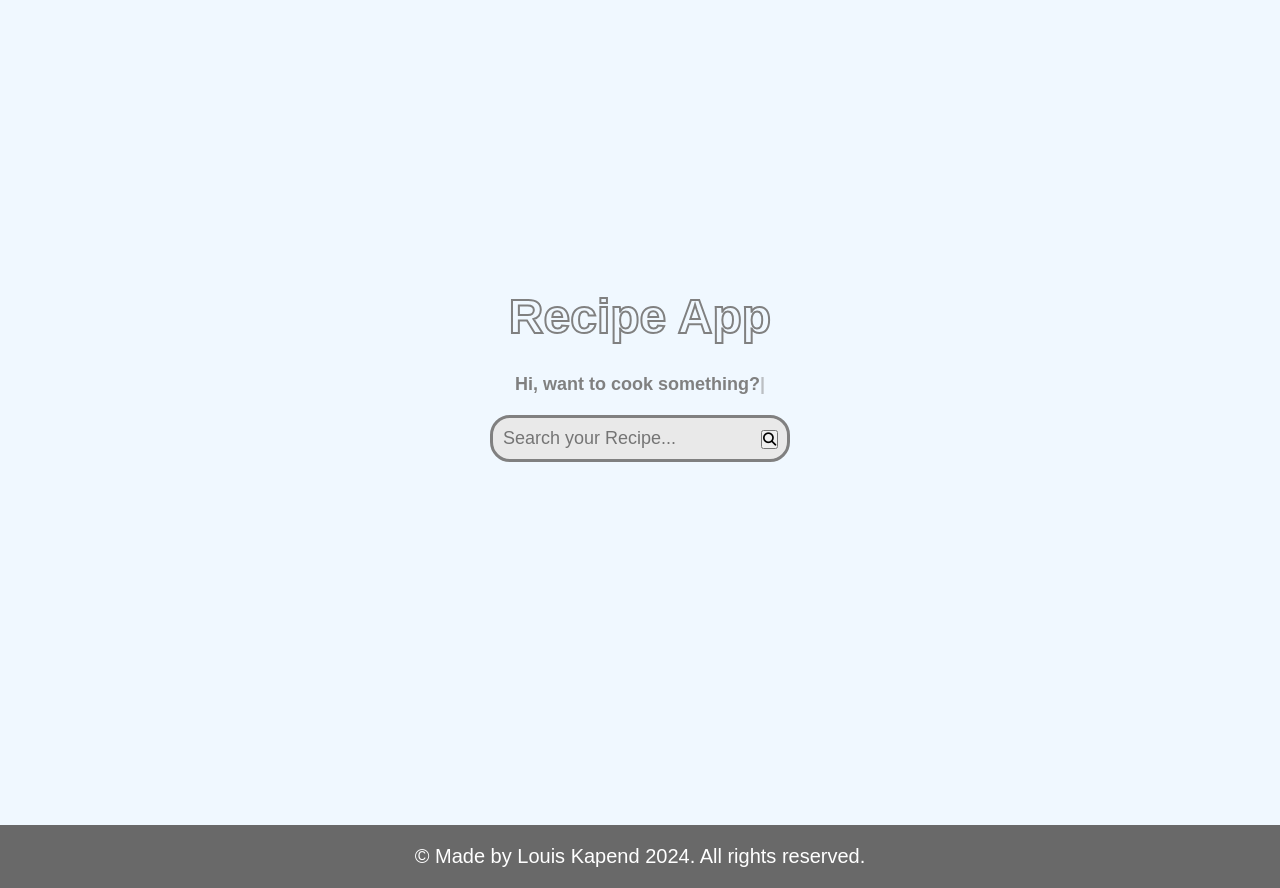
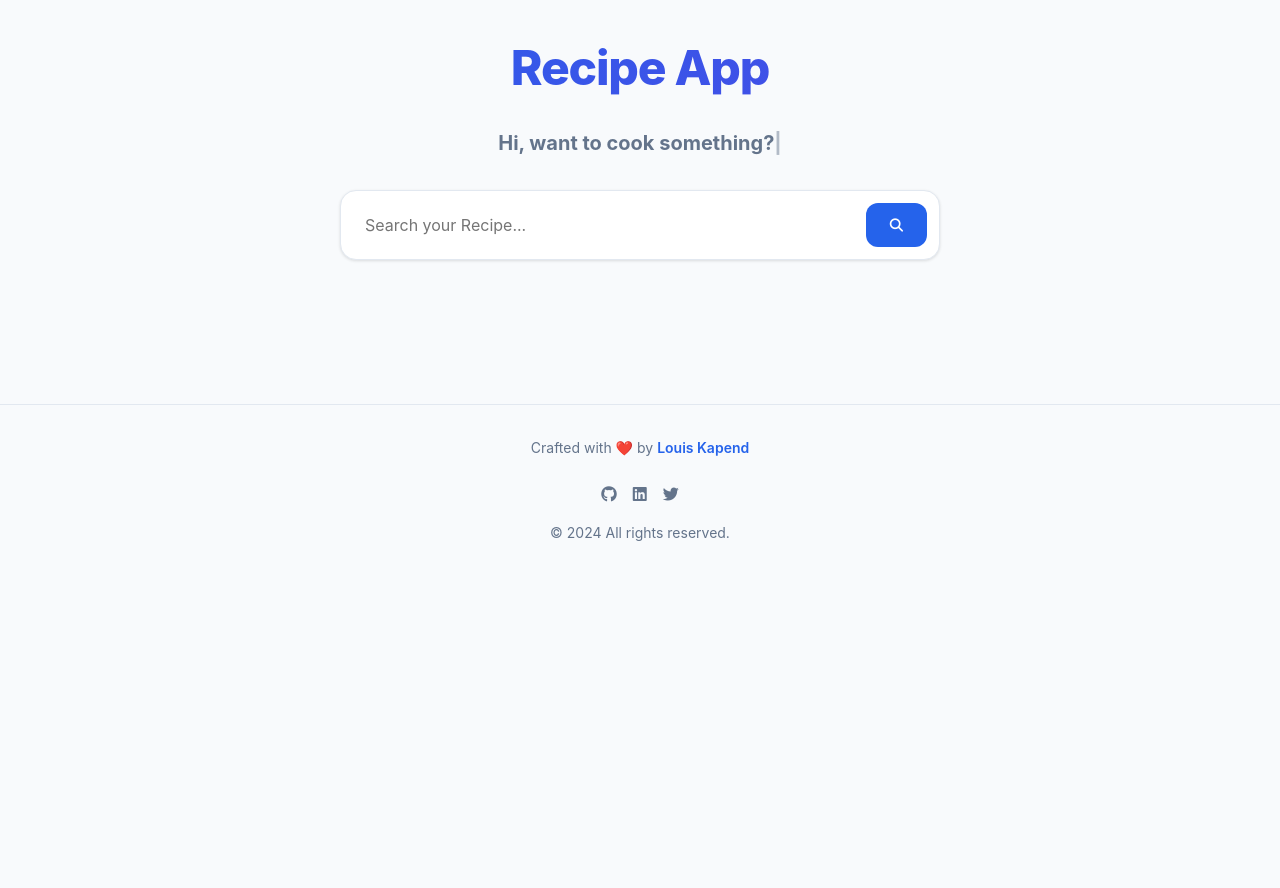
Before and after one commit to Lint2016/Recipe-App, a plain HTML site: page index.html in a window 1280 px wide. After the commit the page ends 800 px from the top, so only its background shows below. Drawn offline with nearby package versions, Linux system fonts and the light colour scheme.

Commit message:
improved UI

```diff
--- a/index.html
+++ b/index.html
@@ -38,10 +38,19 @@
     <script src="index.js"></script>
 
     <div class="footer">
-        <footer >
-            &copy; Made by Louis Kapend 2024. All rights reserved.
+        <footer>
+            <div class="copyright">
+                Crafted with ❤️ by <a href="#" class="author">Louis Kapend</a>
+            </div>
+            <div class="social-links">
+                <a href="https://github.com/Lint2016" title="GitHub"><i class="fa-brands fa-github"></i></a>
+                <a href="https://www.linkedin.com/in/louis-diur-kapend-732033240/" title="LinkedIn"><i class="fa-brands fa-linkedin"></i></a>
+                <a href="https://x.com/Louiskapend" title="Twitter"><i class="fa-brands fa-twitter"></i></a>
+            </div>
+            <div class="copyright">
+                &copy; 2024 All rights reserved.
+            </div>
         </footer>
-
     </div>
 
 </body>
--- a/style.css
+++ b/style.css
@@ -2,126 +2,225 @@
     margin: 0;
     padding: 0;
     box-sizing: border-box;
-
+    font-family: 'Inter', system-ui, -apple-system, sans-serif;
 }
 
+:root {
+    --primary-color: #2563eb;
+    --text-color: #1f2937;
+    --background-color: #f8fafc;
+    --card-background: #ffffff;
+    --shadow-sm: 0 1px 3px rgba(0,0,0,0.12);
+    --shadow-md: 0 4px 6px -1px rgba(0,0,0,0.1);
+}
 
-img{
-    width: 100%;
-    height: 100%;
-    object-fit: cover;
+html {
+    font-size: 16px;
+    background-color: var(--background-color);
 }
-html{
-    font-size: 12px;
-    font-family: Arial, Helvetica, sans-serif;
-    height: 100%;
-    background-color: #f0f8ff;
+
+body {
+    color: var(--text-color);
+    line-height: 1.5;
+    min-height: 100vh;
 }
-   body {
-        margin: 0;
-        height: 100%;
-    }
 
-h2{
-    text-align: center;
-    color: grey;
+section {
+    padding: 2rem 1rem;
 }
-section{
-    min-height: 100vh;
-    width: 100%;
-    align-items: center;
-    justify-content: center;
-    display: flex;
-    padding: 100px 0;
-}
-.container{
+
+.container {
     width: 90%;
-    height: auto;
     max-width: 1200px;
     margin: 0 auto;
 }
-.brand{
+
+.brand {
     text-align: center;
-    font-size: 4rem;
-    margin-bottom: 30px;
-    color: transparent; /* Make the text color transparent */
-    -webkit-text-stroke: 2px gray; /* Add a thick gray border to the text */
+    font-size: 3rem;
+    font-weight: 800;
+    background: linear-gradient(135deg, #2563eb, #4f46e5);
+    -webkit-background-clip: text;
+    background-clip: text;
+    color: transparent;
+    margin-bottom: 1.5rem;
+    letter-spacing: -0.025em;
+}
 
+h2 {
+    text-align: center;
+    color: #64748b;
+    font-size: 1.25rem;
+    margin-bottom: 2rem;
 }
-form{
-    width: 300px;
-    max-width: 400px;
-    margin: 20px auto;
-    background-color: rgb(233, 233, 233);
-    border-radius: 20px;
-    border: 3px solid gray;
+
+form {
+    width: 100%;
+    max-width: 600px;
+    margin: 2rem auto;
+    background-color: var(--card-background);
+    border-radius: 1rem;
+    padding: 0.75rem;
+    display: flex;
+    box-shadow: var(--shadow-sm);
+    border: 1px solid #e2e8f0;
+    transition: all 0.3s ease;
 }
-form input{
-    width: 90%;
+
+form:focus-within {
+    box-shadow: var(--shadow-md);
+    border-color: var(--primary-color);
+}
+
+form input {
+    flex: 1;
     background-color: transparent;
-    padding: 10px;
-    border-radius: 20px;
+    padding: 0.75rem;
     border: none;
     outline: none;
-    font-size: 1.5rem;
-    display: inline-block;
+    font-size: 1rem;
+    color: var(--text-color);
 }
-.search-result{
-margin-top: 50px;
-display: grid;
-width: 100%;
-gap: 50px;
-grid-template-columns: repeat(auto-fit, minmax(300px, 1fr));
+
+form button {
+    background-color: var(--primary-color);
+    border: none;
+    padding: 0.75rem 1.5rem;
+    border-radius: 0.75rem;
+    color: white;
+    cursor: pointer;
+    transition: background-color 0.3s ease;
 }
-.item{
+
+form button:hover {
+    background-color: #1d4ed8;
+}
+
+.search-result {
+    margin-top: 3rem;
+    display: grid;
+    gap: 2rem;
+    grid-template-columns: repeat(auto-fill, minmax(300px, 1fr));
+}
+
+.item {
+    background-color: var(--card-background);
+    border-radius: 1rem;
+    overflow: hidden;
+    box-shadow: var(--shadow-sm);
+    transition: transform 0.3s ease, box-shadow 0.3s ease;
+}
+
+.item:hover {
+    transform: translateY(-4px);
+    box-shadow: var(--shadow-md);
+}
+
+.item img {
     width: 100%;
-    border-radius: 8px;
-    background-color: rgb(37, 37, 37);
-    padding: 55px;
-    overflow: hidden;
+    height: 200px;
+    object-fit: cover;
 }
-img{
-  border-radius: 5px;
-  width: 100%;
-  height: 300px;
+
+.item-content {
+    padding: 1.5rem;
 }
-.flex-container{
-display: flex;
-align-items: center;
-justify-content: space-between;
+
+.flex-container {
+    display: flex;
+    align-items: flex-start;
+    justify-content: space-between;
+    gap: 1rem;
+    margin-bottom: 1rem;
 }
-.title{
-    color: whitesmoke;
-    margin: 20px 10px 0 0;
-    font-size: 1.8rem;
-    font-weight: 4rem;
+
+.title {
+    color: var(--text-color);
+    font-size: 1.25rem;
+    font-weight: 600;
+    margin: 0;
 }
-.view-button{
-text-decoration: none;
-text-align: center;
-padding: 10px 5px;
-background-color: dimgray;
-border-radius: 5px;
-border: 2px dimgray;
-width: auto;
-color: whitesmoke;
-margin-top: 20px;
-align-self: self-start;
+
+.view-button {
+    text-decoration: none;
+    background-color: var(--primary-color);
+    color: white;
+    padding: 0.5rem 1rem;
+    border-radius: 0.5rem;
+    font-size: 0.875rem;
+    transition: background-color 0.3s ease;
+    white-space: nowrap;
 }
-.item-data{
-    color: whitesmoke;
-    display: block;
-    margin-top: 10px;
-    line-height: 2rem;
-    font-size: 1.5rem;
-    letter-spacing: .05rem;
+
+.view-button:hover {
+    background-color: #1d4ed8;
 }
-.footer{
+
+.item-data {
+    color: #64748b;
+    font-size: 0.875rem;
+    margin-bottom: 0.5rem;
+}
+
+.footer {
+    background-color: #f8fafc;
+    border-top: 1px solid #e2e8f0;
+    padding: 2rem 1rem;
+    margin-top: 4rem;
+}
+
+.footer footer {
+    max-width: 1200px;
+    margin: 0 auto;
+    display: flex;
+    flex-direction: column;
+    align-items: center;
+    gap: 1rem;
+}
+
+.footer .copyright {
+    font-size: 0.875rem;
+    color: #64748b;
     text-align: center;
-    margin-top: 25px;
-    margin-bottom: 25px;
-font-size: 20px;
-background: dimgray;
-padding: 20px;
-color: white;
+    line-height: 1.5;
 }
+
+.footer .author {
+    color: #2563eb;
+    font-weight: 600;
+    text-decoration: none;
+    transition: color 0.2s ease;
+}
+
+.footer .author:hover {
+    color: #1d4ed8;
+}
+
+.footer .social-links {
+    display: flex;
+    gap: 1rem;
+    margin-top: 0.5rem;
+}
+
+.footer .social-links a {
+    color: #64748b;
+    transition: color 0.2s ease;
+}
+
+.footer .social-links a:hover {
+    color: #2563eb;
+}
+
+@media (max-width: 768px) {
+    .brand {
+        font-size: 2.5rem;
+    }
+
+    form {
+        width: 90%;
+    }
+
+    .search-result {
+        grid-template-columns: repeat(auto-fill, minmax(250px, 1fr));
+    }
+}
```
